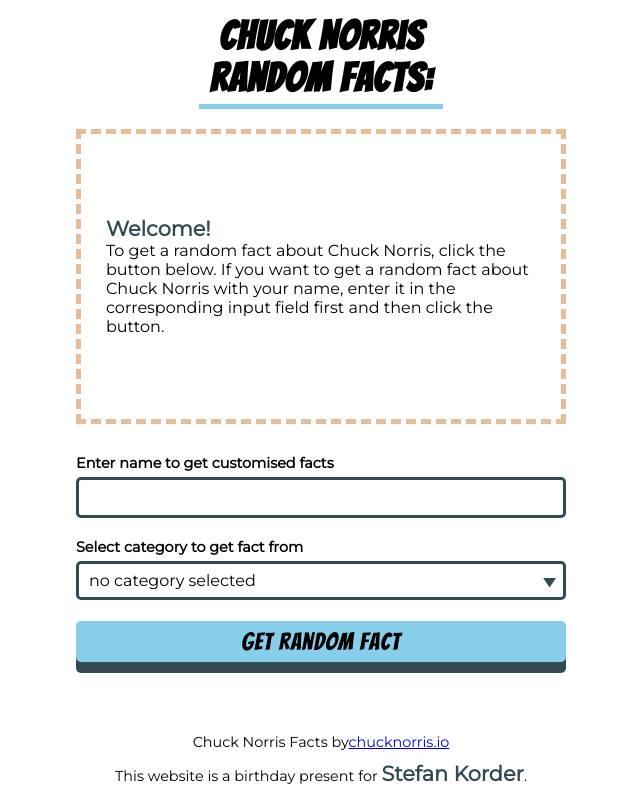
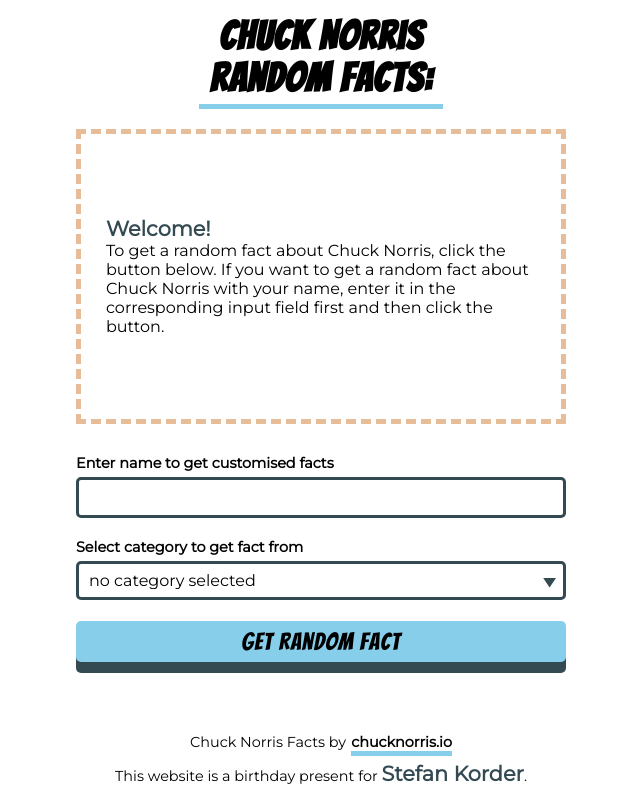
Before and after one commit to mbosselmann/chuck-norris, a React (Create React App) app: page / in a window 1280 px wide. Shown: the whole page, without its empty margins (319-959 px from the left). Built offline with nearby package versions, Linux system fonts and the light colour scheme.

Commit message:
Create link component

```diff
--- a/src/components/Footer.js
+++ b/src/components/Footer.js
@@ -1,4 +1,5 @@
 import styled from 'styled-components';
+import Link from './Link.js';
 import Span from './Span.styled.js';
 
 export default function Footer() {
@@ -7,13 +8,13 @@
       <List role="list">
         <li>
           Chuck Norris Facts by
-          <a
+          <Link
             href="https://api.chucknorris.io/#!"
             target="_blank"
             rel="noreferrer"
           >
             chucknorris.io
-          </a>
+          </Link>
         </li>
         <li>
           This website is a birthday present for <Span>Stefan Korder</Span>.
--- /dev/null
+++ b/src/components/Link.js
@@ -0,0 +1,11 @@
+import styled from 'styled-components';
+
+const Link = styled.a`
+  color: black;
+  text-decoration: none;
+  margin-left: 5px;
+  font-weight: bold;
+  border-bottom: 5px solid var(--secondary-color);
+`;
+
+export default Link;
```
